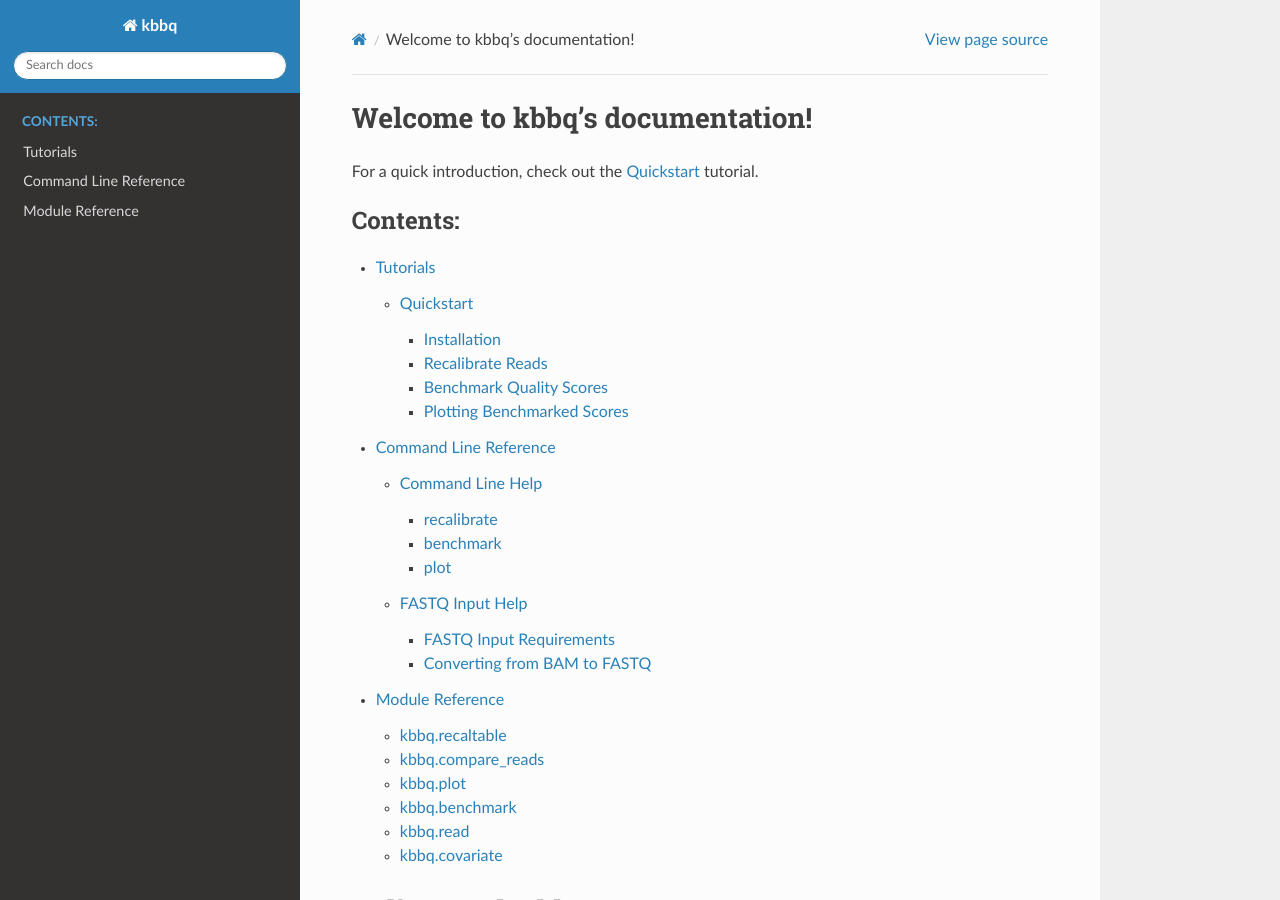
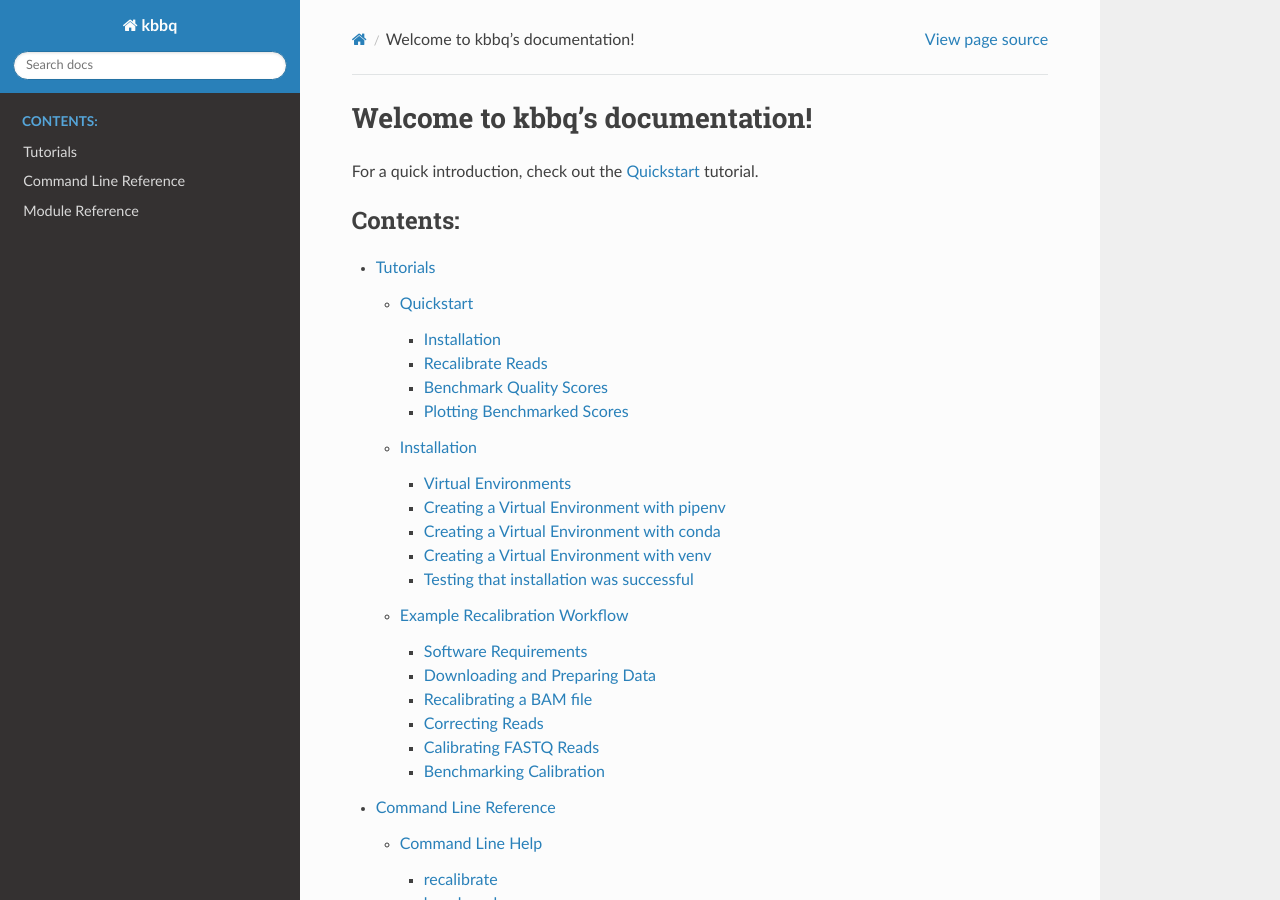
Before and after one commit to adamjorr/kbbq-py, a Sphinx documentation site: the page built from docs/index.rst, in a window 1280 px wide and 900 px high. Built offline with Sphinx 7.4.7 and the Read the Docs theme 2.0.0, drawn with Linux system fonts in a browser that asks for light colours; some of the changed lines change nothing that is shown.

Commit message:
add more tutorials

```diff
--- a/docs/conf.py
+++ b/docs/conf.py
@@ -189,5 +189,6 @@ autodoc_default_options = {
 intersphinx_mapping = {
     'pysam' : ('https://pysam.readthedocs.io/en/latest/', None),
     'numpy' : ('https://docs.scipy.org/doc/numpy/', None),
-    'pandas' : ('https://pandas.pydata.org/pandas-docs/stable/', None)
+    'pandas' : ('https://pandas.pydata.org/pandas-docs/stable/', None),
+    'python': ('https://docs.python.org/3', None)
 }
--- /dev/null
+++ b/docs/tutorials/installation.rst
@@ -0,0 +1,127 @@
+Installation
+============
+Here are some advanced installation techniques, such as installing into a virtual environment.
+
+.. warning::
+
+	This program was developed for (and hopefully works on) \*nix and Mac computers.
+	I've tried to make it work with Windows but haven't tested it; if you're using Windows
+	and run into problems, please
+	`open an issue on GitHub <https://github.com/adamjorr/kbbq/issues/new>`_.
+
+Virtual Environments
+--------------------
+
+Virtual environments are separate environments that help prevent environment variables,
+programs, and libraries from interfering with one another. An environment will have access
+to system-wide programs but will use its own Python environment.
+Installing into a virtual environment can help prevent a lot of future headaches and issues
+that can be difficult to debug.
+
+This tutorial will cover several methods for creating a virtual environment and installing
+kbbq in the new virtual environment. I recommend using :ref:`inst_pipenv`, but the choice is yours.
+
+ - :ref:`inst_pipenv`
+ - :ref:`conda`
+ - :ref:`venv`
+
+.. _inst_pipenv:
+
+Creating a Virtual Environment with pipenv
+------------------------------------------
+
+`Pipenv <https://docs.pipenv.org/>`_ is a venv-compatible virtual environment manager.
+It's installable with pip::
+
+	pip install --user pipenv
+
+This will do a user install of pipenv, installing it in your home directory to prevent it
+from interfering with system packages. Since it's a user install, you'll want to also add
+the ``~/.local/bin`` directory to your ``PATH``. If you use ``bash`` as your shell, this can
+be done by editing your ``~/.bash_profile``, then running::
+
+	. ~/.bash_profile
+
+To test that your installation worked properly and pipenv was added to your path, try
+running ``pipenv --help``.
+
+Now, change into the directory you want the virtual environment to live in; for example::
+
+	mkdir myproject
+	cd myproject
+
+and install kbbq from git::
+
+	pipenv install git+https://github.com/adamjorr/kbbq.git#egg=kbbq
+
+.. note::
+
+	We have to use the ``#egg=kbbq`` at the end of the git link because kbbq doesn't yet have
+	a stable version number and hasn't been uploaded to pypi. Once it is, it will be
+	installable with the command ``pipenv install kbbq``.
+
+To work in this new environment, activate the shell with::
+
+	pipenv shell
+
+Now you're set! Type ``exit`` when you're done working to leave the virtual environment.
+When you need to get back into the virtual environment, run the ``pipenv shell`` command
+once again.
+
+.. _conda:
+
+Creating a Virtual Environment with conda
+-----------------------------------------
+
+.. note::
+
+	I currently haven't written a conda package for kbbq. Once I do, instructions to install it
+	will live here :)
+
+.. _venv:
+
+Creating a Virtual Environment with venv
+----------------------------------------
+
+:mod:`venv` is a python standard library module for creating virtual environments.
+It's a low-level but lightweight virtual environment manager that comes with Python.
+
+To make a virtual environment, enter the directory you want the virtual
+environment to live in; for example::
+
+	mkdir myproject
+	cd myproject
+
+Now pick a name for the environment and create it; here we will use the name ``env``::
+
+	python3 -m venv env
+
+This command tells python to use the main script of the :mod:`venv` module, and tells
+:mod:`venv` that we want to make a virtual environment named env in the current directory.
+
+To use the environment, you activate it by running the ``source`` command on the
+``activate`` script :mod:`venv` created::
+
+	source env/bin/activate
+
+Once you do this, you should see the name of your environment on your command prompt.
+You can now install any packages you want with pip and they will be installed into the
+environment. To install kbbq::
+
+	pip install git+https://github.com/adamjorr/kbbq.git
+
+When you're finished using the environment, deactivate it by running::
+
+	deactivate
+
+Remember to reactivate your environment before doing more work on your project.
+
+Testing that installation was successful
+-----------------------------------------
+
+To test that your installation was successful, run ::
+
+	kbbq --help
+
+while in your activated environment.
+If you get usage information, installation probably succeeded.
--- /dev/null
+++ b/docs/tutorials/recalibration.rst
@@ -0,0 +1,101 @@
+Example Recalibration Workflow
+==============================
+.. correcting reads and recalibrating
+
+This tutorial will guide you through a full recalibration workflow
+with ``kbbq`` using an example data set. The data set comes from
+[Li_2018]_. It is a variant-calling benchmarking data set of sequenced
+human hydatidiform moles.
+
+.. [Li_2018] Li H, Bloom JM, Farjoun Y, Fleharty M, Gauthier L, Neale B, MacArthur D (2018) A synthetic-diploid benchmark for accurate variant-calling evaluation. Nat Methods, 15:595-597. [PMID:30013044]
+
+Software Requirements
+---------------------
+
+.. highlight:: bash
+
+This tutorial will require slightly more software than ``kbbq`` alone.
+These are somewhat common tools that appear in many bioinformatic workflows
+and will be used to download and manipulate the data. We'll need:
+
+#. samtools
+#. bcftools
+#. seqtk
+#. lighter
+
+Samtools and bcftools follow the download, ``./configure``,
+``make``, ``make install`` paradigm. seqtk does not require ``./configure``,
+and lighter will require manual installation to a directory on your PATH.
+
+To download and install samtools::
+
+	wget https://github.com/samtools/samtools/releases/download/1.9/samtools-1.9.tar.bz2
+	bunzip samtools-1.9.tar.bz2
+	./configure --prefix=~/.local
+	make
+	make install
+
+To install bcftools, follow the same instructions but replace all occurrences
+of ``samtools`` with ``bcftools``
+
+To download and install seqtk::
+
+	git clone https://github.com/lh3/seqtk.git
+	cd seqtk
+	make
+	make install BINDIR=~/.local/bin
+
+To download and install lighter::
+
+	git clone https://github.com/mourisl/Lighter.git
+	cd Lighter
+	make
+	install lighter ~/.local/bin #install is like cp
+
+Finally, you'll need to have ``kbbq`` installed. Follow the instructions in :doc:`installation` for more information.
+
+.. note::
+
+	These instructions install to the ``.local/bin`` directory in your home directory.
+	This follows the convention ``pip install --user`` uses, and is probably already on your PATH.
+	If it isn't, edit ``~/.bash_profile`` and add the following line::
+
+		export PATH=${PATH}:~/.local/bin
+
+	Then run::
+
+		. ~/.bash_profile
+
+	to reload the variable.
+
+Downloading and Preparing Data
+-------------------------------
+
+Recalibrating a BAM file
+-------------------------
+
+.. warning::
+
+	Recalibrating a BAM file is not yet supported. We hope to support this feature soon in an upcoming release.
+	Once this feature is enabled, instructions to do so will be here.
+
+Correcting Reads
+-----------------
+
+Calibrating FASTQ Reads
+-----------------------
+
+Benchmarking Calibration
+-------------------------
+
+In this case, the dataset has been validated and can serve as a truth set.
+In a research environment, especially with nonmodel organisms, you won't
+likely have a truth set you can use to check your calibration. The :ref:`benchmark`
+requires a set of variable sites in a VCF file and a set of confident regions
+in a BED file. It assumes any site in the confident regions that are not variable
+but don't match the reference are errors.
+
+To check the calibration, we'll use the :ref:`benchmark` and :ref:`plot`
+commands. Benchmark requires that the names in the FASTQ files match up with
+the reads in the BAM file that comprises the truth set. It will also work
+with just the reads in the BAM file.
--- a/docs/tutorials/tutorials.rst
+++ b/docs/tutorials/tutorials.rst
@@ -4,7 +4,5 @@ Tutorials
 .. toctree::
 
    quickstart
-
-..we should probably have sections with more detail:
-..installation with a virtual environment (install, get data, using virtualenv/conda/pipenv)
-..correcting reads and recalibrating
+   installation
+   recalibration
```
